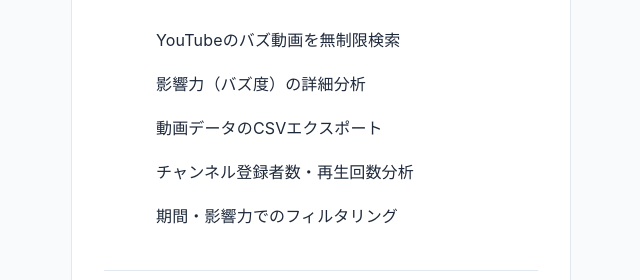
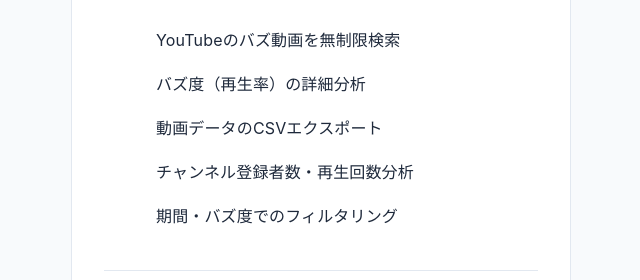
Before and after one commit to miharushiga/buzz-video-research, a React app in the folder frontend/: page /pricing in a window 1280 px wide. Shown: the part 491-771 px from the top of the page, without its empty margins (319-959 px from the left). Built offline with nearby package versions, Linux system fonts and the light colour scheme; no server answers; some icons are missing; the HTML template or start-up script is replaced by a standard one.

Commit message:
fix: 料金ページの表記を「バズ度（再生率）」に変更
Co-Authored-By: Claude Opus 4.5 <noreply@anthropic.com>

```diff
--- a/frontend/src/pages/PricingPage.tsx
+++ b/frontend/src/pages/PricingPage.tsx
@@ -24,10 +24,10 @@ import { TrialBanner } from '../components/subscription/TrialBanner';
 
 const FEATURES = [
   'YouTubeのバズ動画を無制限検索',
-  '影響力（バズ度）の詳細分析',
+  'バズ度（再生率）の詳細分析',
   '動画データのCSVエクスポート',
   'チャンネル登録者数・再生回数分析',
-  '期間・影響力でのフィルタリング',
+  '期間・バズ度でのフィルタリング',
 ];
 
 export const PricingPage = () => {
```
